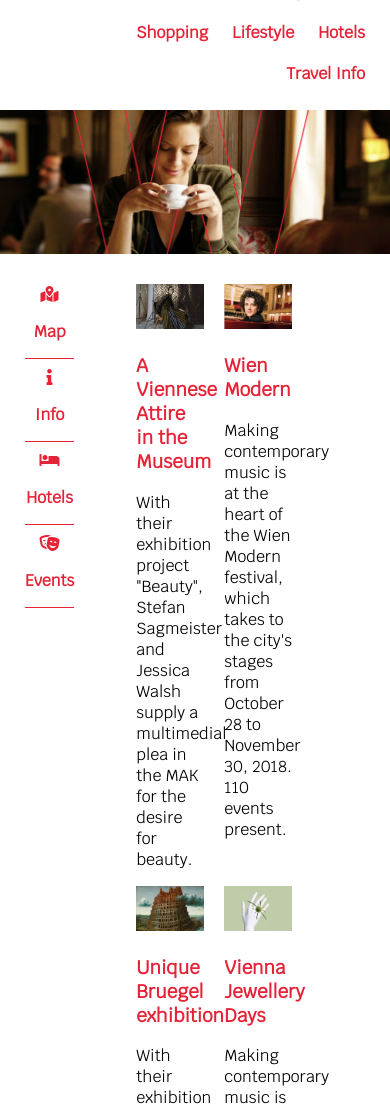
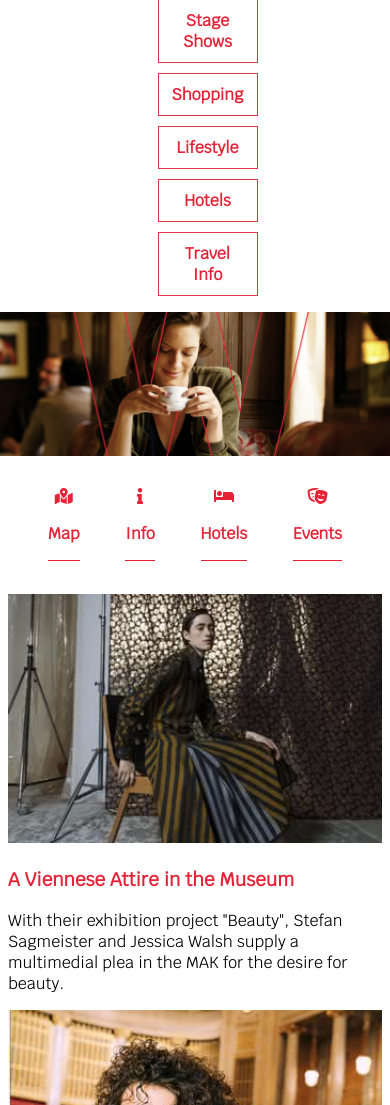
Before and after one commit to marvelannabell/HTML-CSS-Regular-Exam---27-Feb-2022, a plain HTML site: page 02.Landmarks/index.html in a window 390 px wide. Shown: the part 162-1267 px from the top of the page. Drawn offline with Linux system fonts and the light colour scheme.

Commit message:
2nd task

```diff
--- a/02.Landmarks/style/responsive.css
+++ b/02.Landmarks/style/responsive.css
@@ -1 +1,54 @@
-/* TODO */
+@media screen and (max-width:600px) {
+    #top-bar ul:nth-child(1) li:last-child {
+        display: none;
+    }
+
+    #main-menu {
+        display: flex;
+        flex-direction: column;
+        justify-content: center;
+        align-items: center;
+    }
+
+    #main-menu ul {
+
+        display: flex;
+        flex-direction: column;
+        justify-content: center;
+        align-items: center;
+        gap: 10px;
+    }
+
+    #main-menu ul li {
+        text-align: center;
+        border: 1px solid #e43447;
+        width: 20vw;
+    }
+
+    #left-aside {
+        display:flex;
+        justify-content: space-around;
+    }
+
+    #news {
+        margin: 0;
+        width: 100vw;
+        display: flex;
+        flex-direction: column;
+        justify-content: center;
+        align-items: center;
+    }
+    #news article{
+        width: unset;
+    }
+    #right-aside{
+        width: unset;
+    }
+    footer{
+        display: flex;
+        flex-direction: column;
+    }
+    footer ul{
+        width: unset;
+    }
+}
```
Also changed, not shown: 2 other files.
